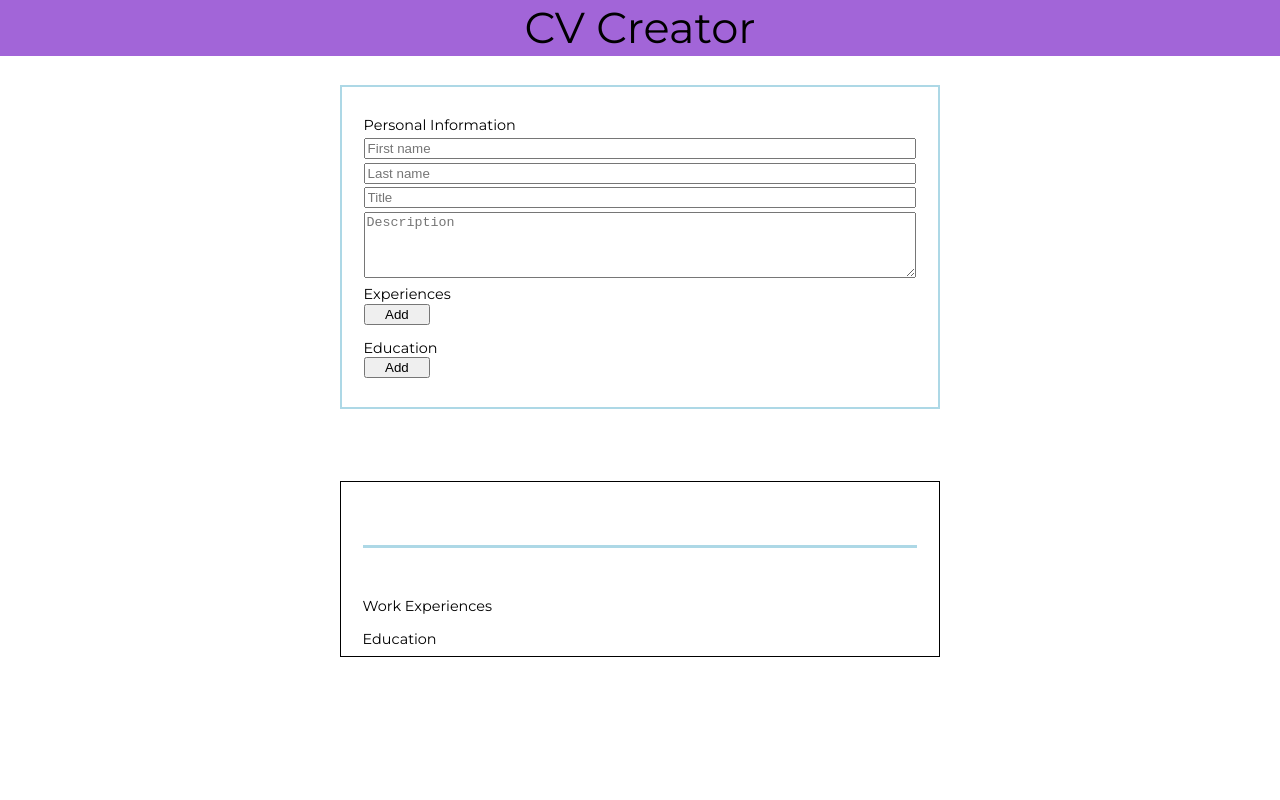
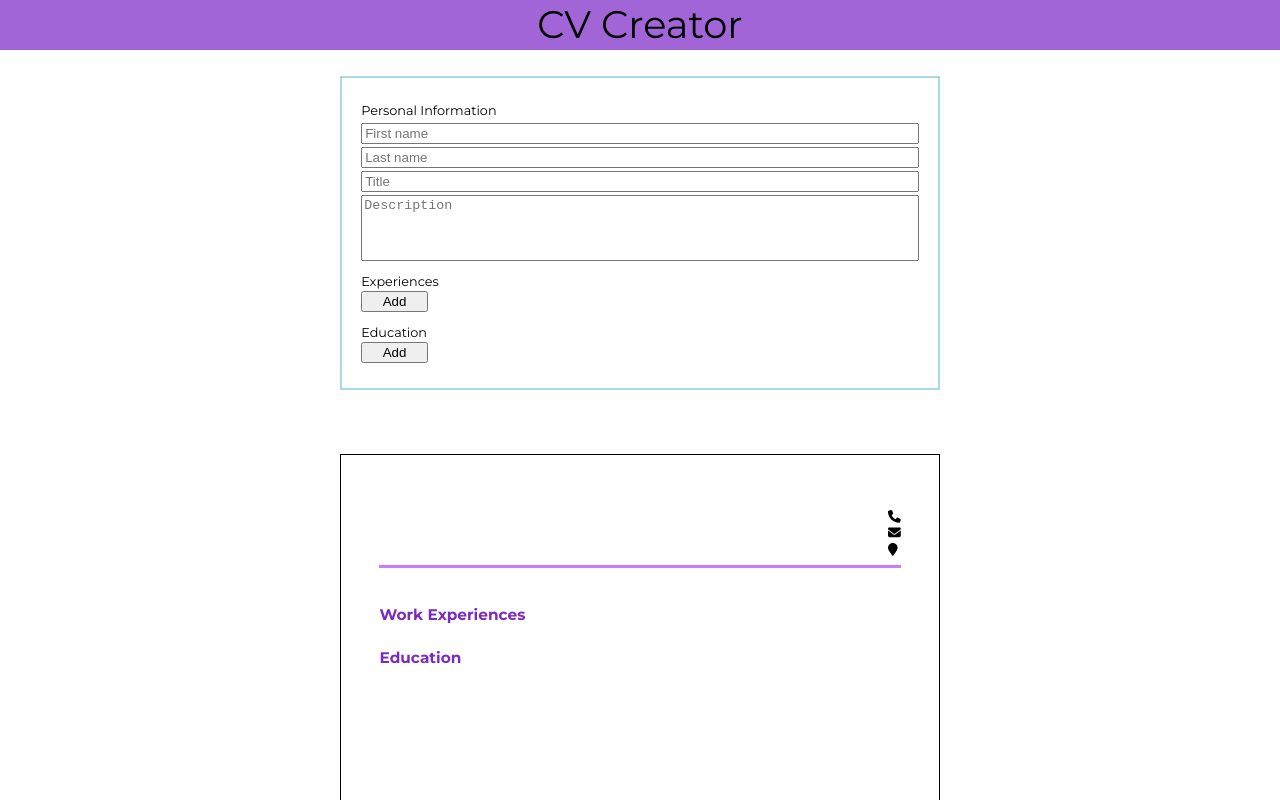
Before and after one commit to AndrewLin95/cv_project, a React (Create React App) app: page / in a window 1280 px wide. Shown: the top 800 px of the page. Built offline with nearby package versions, Linux system fonts and the light colour scheme; the HTML template or start-up script is replaced by a standard one.

Commit message:
added fontawesome package. Styling for the entire preview page was added

```diff
--- a/package.json
+++ b/package.json
@@ -3,6 +3,9 @@
   "version": "0.1.0",
   "private": true,
   "dependencies": {
+    "@fortawesome/fontawesome-svg-core": "^6.1.2",
+    "@fortawesome/free-solid-svg-icons": "^6.1.2",
+    "@fortawesome/react-fontawesome": "^0.2.0",
     "@testing-library/jest-dom": "^5.16.4",
     "@testing-library/react": "^13.3.0",
     "@testing-library/user-event": "^13.5.0",
--- a/src/components/CVPreview/PreviewCV.js
+++ b/src/components/CVPreview/PreviewCV.js
@@ -1,53 +1,65 @@
 import React from 'react';
+import { FontAwesomeIcon } from '@fortawesome/react-fontawesome';
+import { faEnvelope, faLocationPin, faPhone } from '@fortawesome/free-solid-svg-icons';
 import '../../styles/previewForm.css';
 
 const PreviewCV = (props) => {
     const { personalData, experienceData, educationData } = props;
+    const phoneIcon = <FontAwesomeIcon icon={faPhone}/>
+    const emailIcon = <FontAwesomeIcon icon={faEnvelope}/>
+    const locationIcon = <FontAwesomeIcon icon={faLocationPin}/>
 
     return (
         <div id='previewForm'>
-            <div id='previewHeader' className='defaultPadding'>
+            <div id='previewHeader' className='defaultPadding flexColumn'>
+                <div className='flexRow spaceBetween'>
+                    <div>
                         <div id='previewName'>
                             <div id='previewFirstName'>{personalData.firstName}</div>
                             <div id='previewLastName'>{personalData.lastName}</div>
                         </div>
                         <div id='previewTitle'>{personalData.title}</div>
-                <div id='seperator'></div>
+                    </div>
+                    <div id='contactInfo'>
+                        <div>{phoneIcon}</div>
+                        <div>{emailIcon}</div>
+                        <div>{locationIcon}</div>
+                    </div>
+                </div>
+                <div className='seperator'></div>
             </div>
             <div>
                 <div id='previewMain' className='defaultPadding'>
                     <div id='previewDesc' className='newSection'>{personalData.description}</div>
-                    <div id='previewExperience' className='newSection'>Work Experiences</div>
+                    <div id='previewExperience' className='newSection sectionTitle'>Work Experiences</div>
                         {Object.entries(experienceData).map(([key]) => {
                             return (
                                 <div key={key} className='newSubSection subPadding'>
                                     <div className='flexRow spaceBetween'>
-                                        <div>{experienceData[key].position}</div>
-                                        <div className='flexRow gap25'>
+                                        <div className='bold'>{experienceData[key].position}</div>
+                                        <div className='flexRow gap25 supplementInfo'>
                                             <div>{experienceData[key].company}</div>
-                                            <div>|| {experienceData[key].startDate} - {experienceData[key].endDate}</div>
+                                            <div className='bold'>| {experienceData[key].startDate} - {experienceData[key].endDate}</div>
                                         </div>
                                     </div>
                                     <div className='newSubSection'>{experienceData[key].expDescription}</div>
                                 </div>
                             )
                         })}
-                    <div id='previewEducation' className='newSection'>Education</div>
+                    <div id='previewEducation' className='newSection sectionTitle'>Education</div>
                         {Object.entries(educationData).map(([key]) => {
                             return(
                                 <div key={key} className='newSubSection subPadding'>
                                     <div className='flexRow spaceBetween'>
-                                            <div>{educationData[key].course}</div>
-                                            <div className='flexRow gap25'>
+                                        <div className='bold'>{educationData[key].course}</div>
+                                        <div className='flexRow gap25 supplementInfo'>
                                             <div>{educationData[key].university}</div>
-                                                <div>|| {educationData[key].startDate} - {educationData[key].endDate}</div>
+                                            <div className='bold'>| {educationData[key].startDate} - {educationData[key].endDate}</div>
                                         </div>
                                     </div>
                                 </div>
                             )
                         })}
-                </div>
-                <div id='previewDetails'>
                 </div>
             </div>
         </div>
--- a/src/components/MainPage.js
+++ b/src/components/MainPage.js
@@ -48,7 +48,6 @@ class MainPage extends Component {
         this.setState({
             experiences: tempExperiences,
         })
-        console.log(this.state.experiences);
     }
 
     deleteExpSection = (id) => {
@@ -65,7 +64,6 @@ class MainPage extends Component {
         this.setState({
             experiences: tempExperiences,
         })
-        console.log(this.state.experiences);
     }
 
     addEduSection = () => {
@@ -95,7 +93,6 @@ class MainPage extends Component {
         this.setState({
             education: tempEducation,
         })
-        console.log(this.state.education);
     }
 
     render(){
--- a/src/styles/mainPage.css
+++ b/src/styles/mainPage.css
@@ -20,7 +20,7 @@
 }
 
 .newSection{
-    padding-top: 0.5em;
+    padding-top: 1em;
     padding-bottom: 0.5em;
 }
 
--- a/src/styles/previewForm.css
+++ b/src/styles/previewForm.css
@@ -4,11 +4,13 @@
     position: relative;
     top: 5em;
     border: black 1px solid;
+    margin-bottom: 15em;
+    height: 800px;
 }
 
 .defaultPadding{
-    padding-left: 1.5em;
-    padding-right: 1.5em;
+    padding-left: 3em;
+    padding-right: 3em;
 }
 
 .subPadding{
@@ -16,31 +18,37 @@
 }
 
 #previewHeader{
-    display:flex;
-    flex-direction: column;
     height: 5em;
     justify-content: center;
-    padding-top: 1.5em;
+    padding-top: 4em;
     gap: 0.5em;
 }
 
 #previewName{
     display: flex;
     flex-direction: row;
-    gap: 0.5em;
-    font-size: 2em;
+    gap: 0.3em;
+    font-size: 2.5em;
+    font-weight: 700;
+    color: #7b2cbf;
 }
 
-#seperator{
+.seperator{
     padding-top: 0.25em;
     width: 100%;
-    background: lightblue;
+    background: #c77dff;
 }
 
 #previewDesc{
     height: auto;
     width: 100%;
     word-wrap: break-word;
+}
+
+.sectionTitle{
+    color: #7b2cbf;
+    font-weight: 700;
+    font-size: 1.2em;
 }
 
 .spaceBetween{
@@ -50,3 +58,16 @@
 .gap25{
     gap: 0.25em;
 }
+
+.bold{
+    font-weight: 600;
+}
+
+.supplementInfo{
+    align-items: center;
+    font-size: 0.9em;
+}
+
+textarea{
+    resize: none;
+}
--- a/src/styles/root.css
+++ b/src/styles/root.css
@@ -54,6 +54,6 @@ table {
     flex-direction: column;
     align-items: center;
 	font-family: 'Montserrat', sans-serif, -apple-system, BlinkMacSystemFont, "Segoe UI", Roboto, Helvetica, Arial, sans-serif, "Apple Color Emoji", "Segoe UI Emoji", "Segoe UI Symbol";
-	font-size: 0.9rem;
+	font-size: 0.8rem;
 	line-height: 1.3;
 }
```
Also changed, not shown: 1 other file (tests, documents, lock files or other folders). Lines whose indentation alone changed are shown as unchanged.
